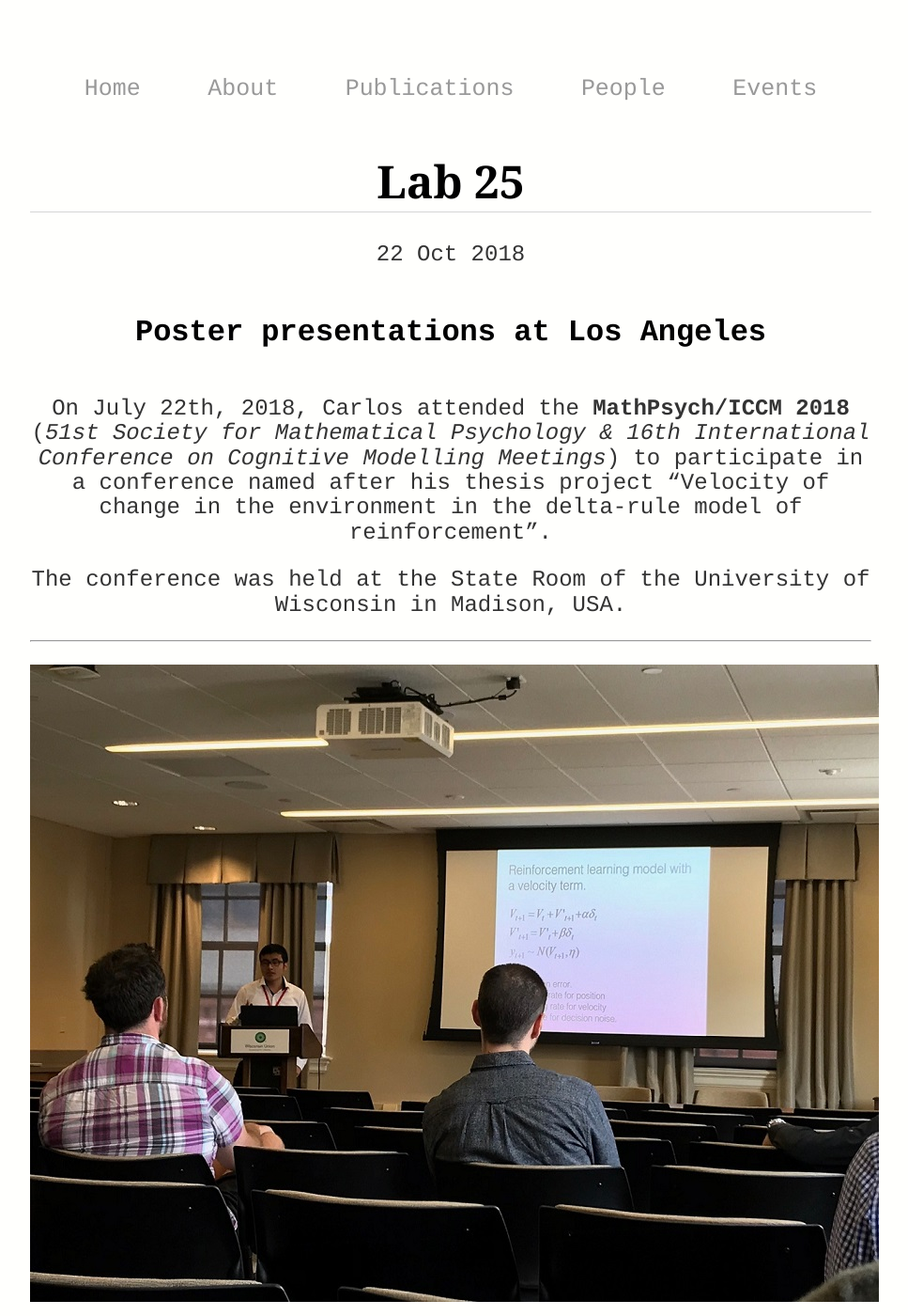
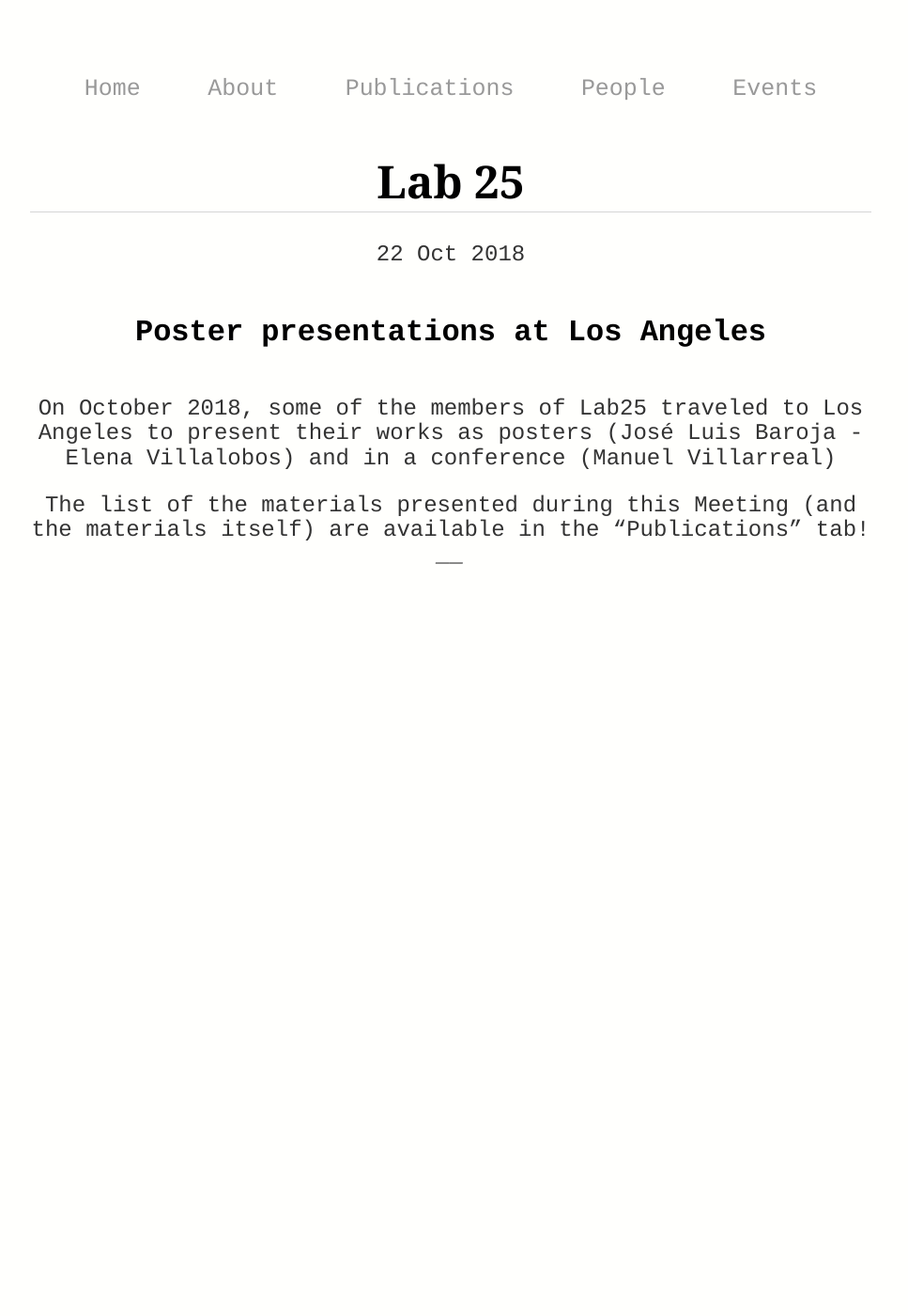
Before and after one commit to BouzasLab25/bouzaslab25.github.io, a Jekyll site: the page built from _posts/2018-10-22-posts-from-lab-25.md, in a window 1280 px wide and 1400 px high. Shown: the whole window at 94% size, without its empty margins (160-1127 px from the left). Built offline with Jekyll 4.4.1, drawn with Linux system fonts in a browser that asks for light colours; some of the changed text lies outside the part shown.

Commit message:
Update 2018-10-22-posts-from-lab-25.md

```diff
--- a/_posts/2018-10-22-posts-from-lab-25.md
+++ b/_posts/2018-10-22-posts-from-lab-25.md
@@ -6,14 +6,7 @@ date: 2018-10-22
 
 ### Poster presentations at Los Angeles
 
-On July 22th, 2018, Carlos attended the <b>MathPsych/ICCM 2018</b> (<i>51st Society for Mathematical Psychology & 16th International Conference on Cognitive Modelling Meetings</i>) to participate in a conference named after his thesis project "Velocity of change in the environment in the delta-rule model of reinforcement".
+On October 2018, some of the members of Lab25 traveled to Los Angeles to present their works as posters (José Luis Baroja - Elena Villalobos) and in a conference (Manuel Villarreal)
 
-The conference was held at the State Room of the University of Wisconsin in Madison, USA.
-
+The list of the materials presented during this Meeting (and the materials itself) are available in the "Publications" tab!
 ____
-
-![Alt text](/LabPictures/Carlos_Conf.jpeg)
-
-This picture was taken by Lab25's dearest friend Michael Lee, who was also at the MathPsych/ICCM meeting.
-
-____
```
